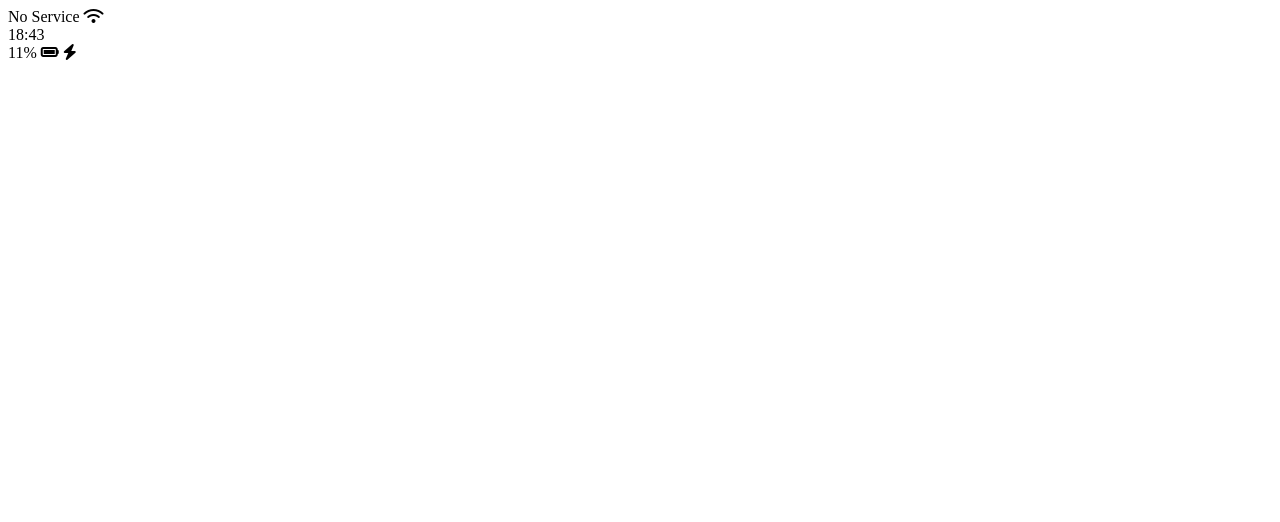
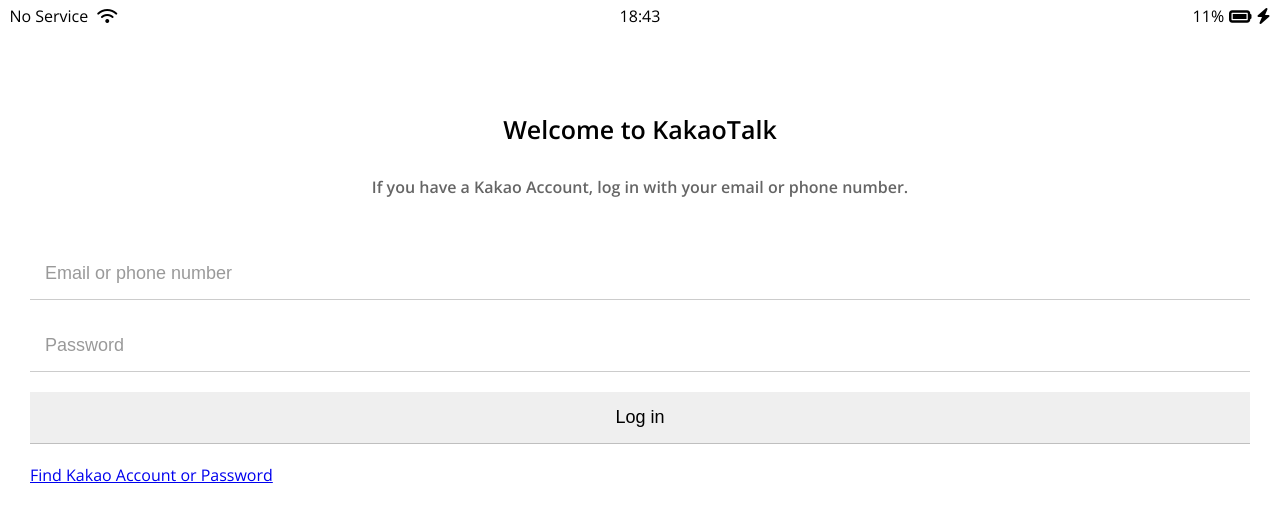
Before and after one commit to OHINHYUK55/kokoa-clone-2020, a plain HTML site: page index.html in a window 1280 px wide. Drawn offline with nearby package versions, Linux system fonts and the light colour scheme.

Commit message:
loginpage

```diff
--- /dev/null
+++ b/css/reset.css
@@ -0,0 +1,20 @@
+html, body, div, span, applet, object, iframe,
+h1, h2, h3, h4, h5, h6, p, blockquote, pre,
+a, abbr, acronym, address, big, cite, code,
+del, dfn, em, img, ins, kbd, q, s, samp,
+small, strike, strong, sub, sup, tt, var,
+b, u, i, center,
+dl, dt, dd, ol, ul, li,
+fieldset, form, label, legend,
+table, caption, tbody, tfoot, thead, tr, th, td,
+article, aside, canvas, details, embed,
+figure, figcaption, footer, header, hgroup,
+menu, nav, output, ruby, section, summary,
+time, mark, audio, video {
+	margin: 0;
+	padding: 0;
+	border: 0;
+	font-size: 100%;
+	font: inherit;
+	vertical-align: baseline;
+}
--- /dev/null
+++ b/css/status-bar.css
@@ -0,0 +1,24 @@
+.status-bar{
+    display:flex;
+    justify-content:center;
+    padding: 5px 3px;
+}
+.status-bar__column{
+    width:33%;
+}
+.status-bar__column:first-child span{
+    margin-right:5px;
+}
+.status-bar__column:nth-child(2){
+    display:flex;
+    justify-content: center;
+}
+.status-bar__column:last-child{
+    display: flex;
+    justify-content: flex-end;
+    align-items: center;
+
+}
+.status-bar__column .fa-battery-full{
+    margin:0px 5px;
+}
--- /dev/null
+++ b/css/styles.css
@@ -0,0 +1,48 @@
+@import url('https://fonts.googleapis.com/css2?family=Open+Sans:wght@400;600&display=swap');
+@import "reset.css";
+@import "status-bar.css";
+@import "variable.css";
+body {
+    font-family: 'Open Sans', sans-serif;
+}
+.welcome-header{
+    margin:80px 0px;
+    margin-bottom:0px;
+    text-align:center;
+    display:flex;
+    flex-direction: column;
+    align-items: center;
+    font-weight:600 ;
+}
+.welcome-header__title{
+    margin-bottom: 30px;
+    font-size: 25px;
+}
+.welcome-header__text{
+    margin-bottom:50px;
+    width:50%;
+    opacity: 0.6;
+}
+#login-form{
+    display: flex;
+    flex-direction: column;
+    margin:0px 30px;
+}
+#login-form input{
+    padding:15px;
+    border:none;
+    font-size: 18px;
+    border-bottom:1px solid rgba(0,0,0,0.2);
+    margin-bottom: 20px;
+    transition: border-color 0.3s ease-in-out;
+
+
+}
+#login-form input::placeholder{
+    color:rgba(0,0,0,0.4);
+}
+#login-form input:focus{
+    border-color:var(--yellow);
+    outline:none;
+
+}
--- /dev/null
+++ b/css/variable.css
@@ -0,0 +1,3 @@
+:root{
+    --yellow:#fae100;
+}
--- a/index.html
+++ b/index.html
@@ -1,6 +1,7 @@
 <!DOCTYPE html>
 <html lang="en">
 <head>
+    <link rel="stylesheet" href="css/styles.css">
     <meta charset="UTF-8">
     <meta name="viewport" content="width=device-width, initial-scale=1.0">
     <title>Welcome to KakaoTalk</title>
@@ -18,10 +19,30 @@
         </div>
         <div class="status-bar__column">
             <span>11%</span>
-            <i class="fas fa-battery-full"></i>
+            <i class="fas fa-battery-full fa-lg"></i>
             <i class="fas fa-bolt"></i>
         </div>
     </div>
+
+    <header class="welcome-header">
+        <h1 class="welcome-header__title">Welcome to KakaoTalk</h1>
+        <p class="welcome-header__text">If you have a Kakao Account,
+             log in with your email or phone number.</p>
+    </header>
+    <form id="login-form">
+        <input type="text" placeholder="Email or phone number">
+        <input type="password" placeholder="Password">
+        <input type="submit" value="Log in">
+        <a href="#">Find Kakao Account or Password</a>
+    </form>
+
+
+
+
+
+
+
+
     <script src="https://kit.fontawesome.com/9e87aa3592.js" crossorigin="anonymous"></script>
 </body>
 </html>
```
Also changed, not shown: screenshots/01.png (renamed from 01.png), screenshots/02.png (renamed from 02.png), screenshots/03.png (renamed from 03.png).
